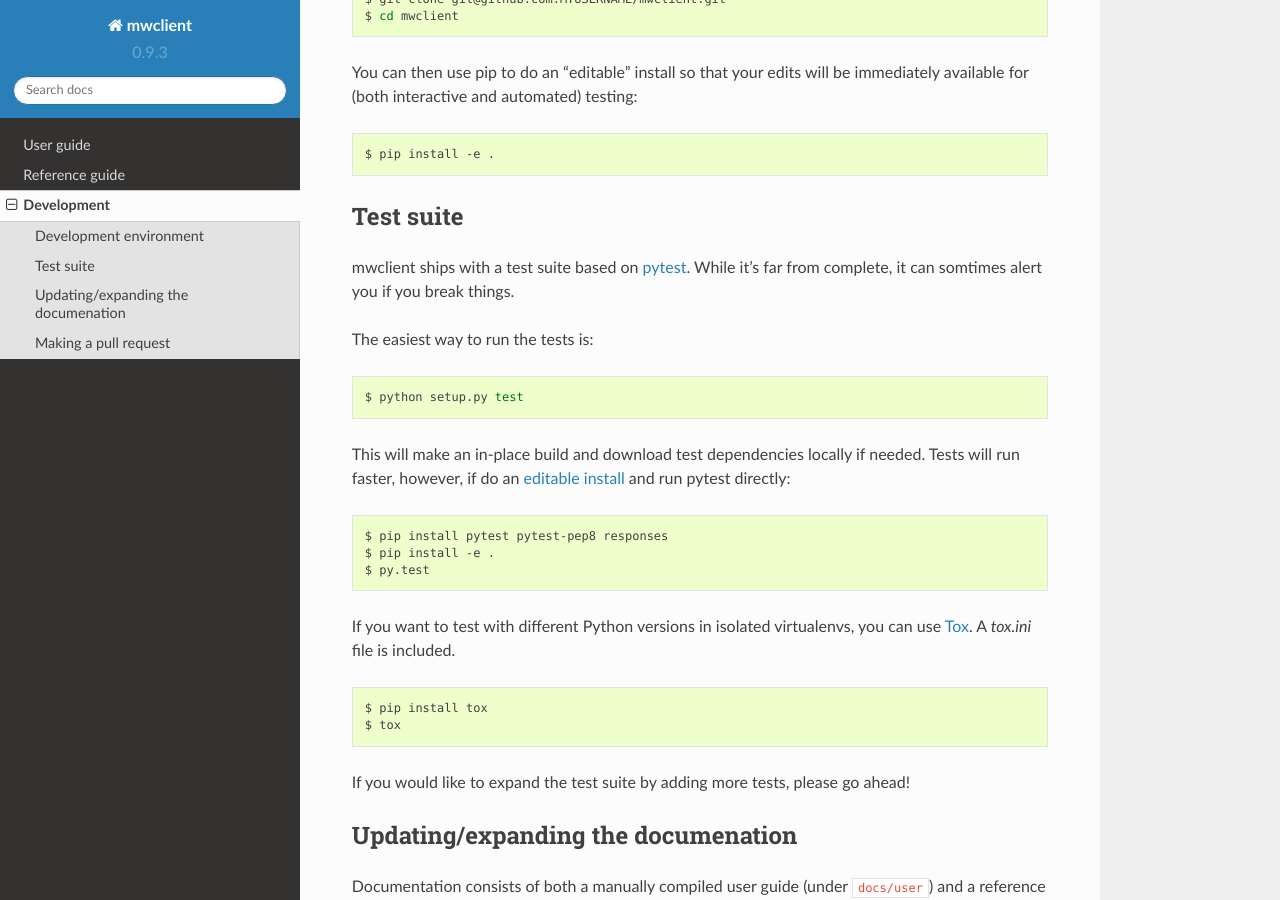
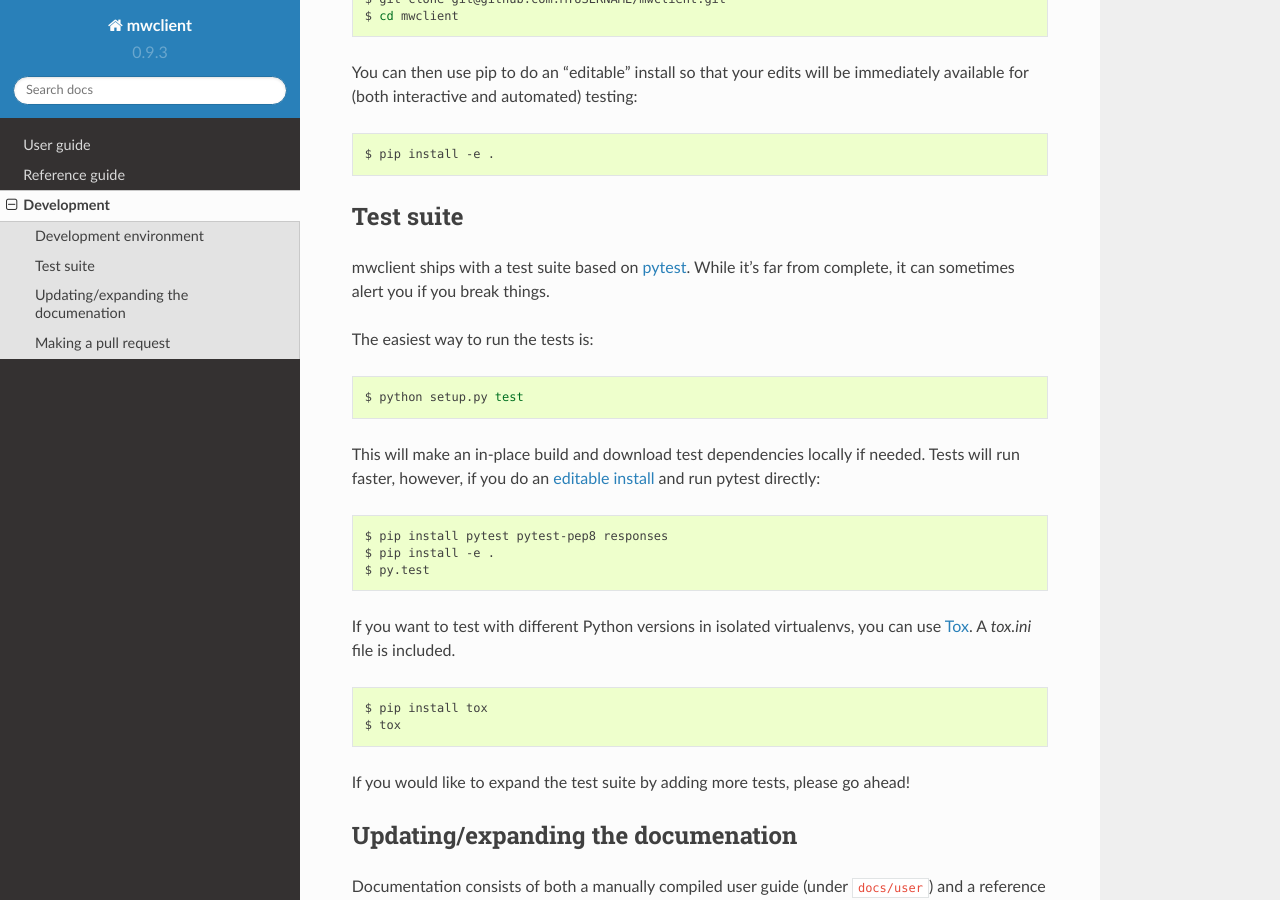
Before and after one commit to mwclient/mwclient, a Sphinx documentation site: the page built from docs/source/development/index.rst, in a window 1280 px wide and 900 px high, scrolled down 382 px. Built offline with Sphinx 7.4.7 and the Read the Docs theme 2.0.0, drawn with Linux system fonts in a browser that asks for light colours; the version number is read from the project's files by our own code.

Commit message:
Fix a couple of typos (#206)
somtimes -> sometimes
if do -> if you do

```diff
--- a/docs/source/development/index.rst
+++ b/docs/source/development/index.rst
@@ -31,7 +31,7 @@
 ----------
 
 mwclient ships with a test suite based on `pytest <https://pytest.org>`_.
-While it's far from complete, it can somtimes alert you if you break things.
+While it's far from complete, it can sometimes alert you if you break things.
 
 The easiest way to run the tests is:
 
@@ -40,7 +40,7 @@
     $ python setup.py test
 
 This will make an in-place build and download test dependencies locally if needed.
-Tests will run faster, however, if do an
+Tests will run faster, however, if you do an
 `editable install <https://pip.readthedocs.org/en/latest/reference/pip_install.html#editable-installs>`_
 and run pytest directly:
 
```
